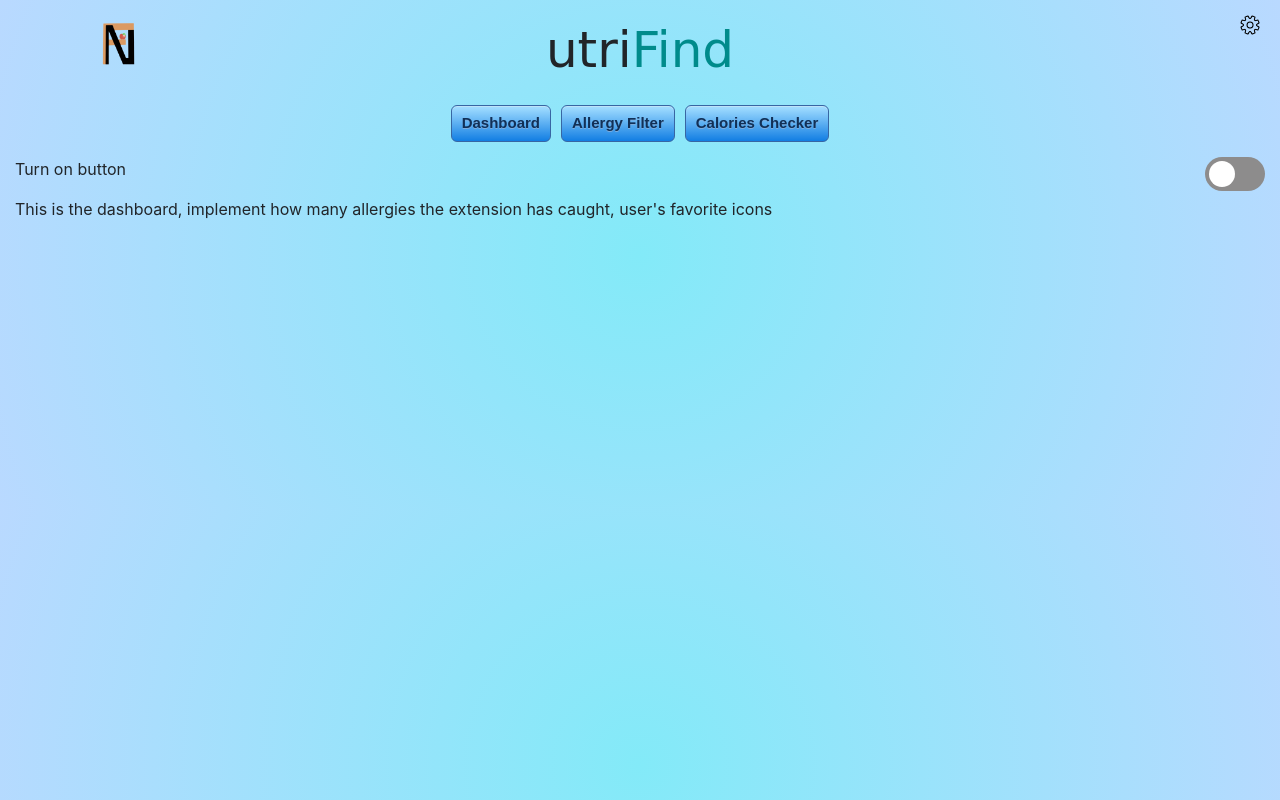
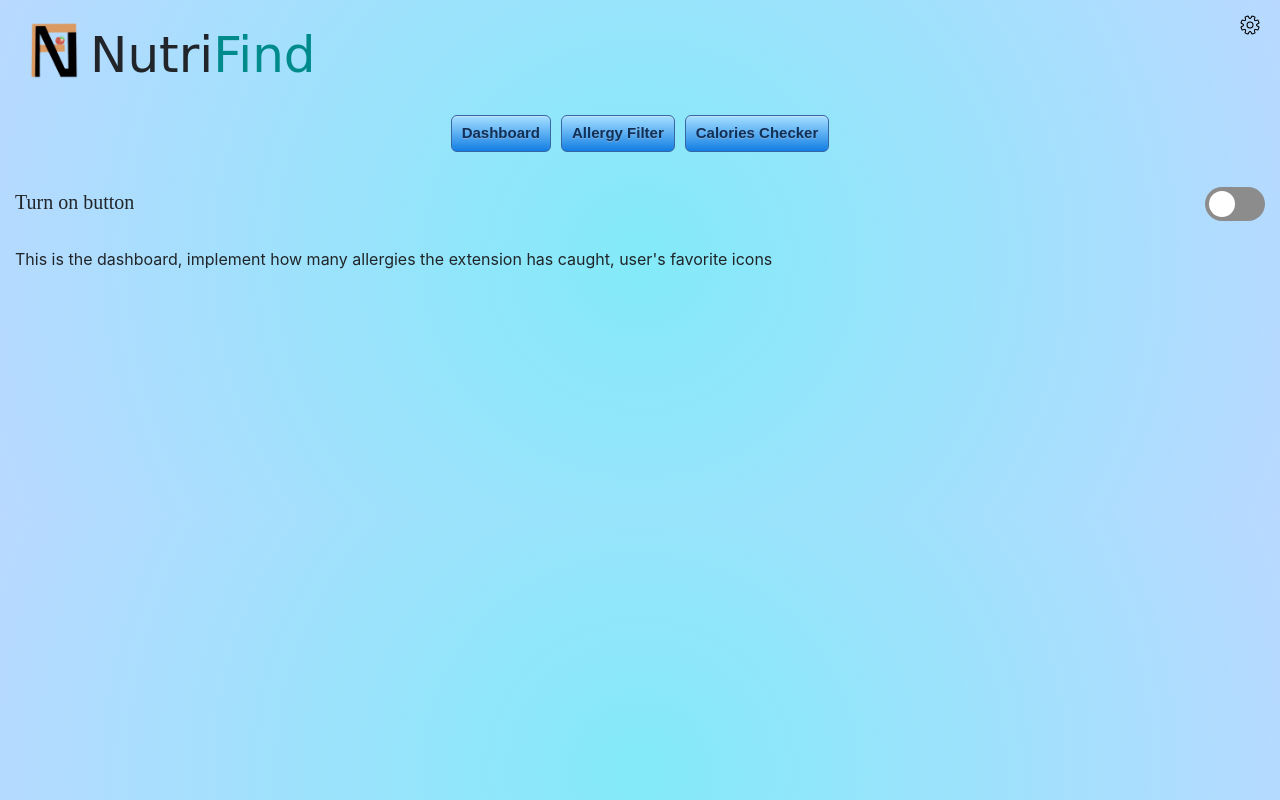
Before and after one commit to daniel-zm-fang/nutrifind, a website built with webpack: page frontend/src/popup.html in a window 1280 px wide. Built offline with nearby package versions, Linux system fonts and the light colour scheme; some packages are replaced by stand-ins of ours; a web font is replaced by a local one.

Commit message:
fixed fonts, positioning and dashboard

```diff
--- a/frontend/src/popup.css
+++ b/frontend/src/popup.css
@@ -5,21 +5,29 @@ body {
     background: radial-gradient(circle, rgb(131, 234, 248) 0%, rgba(185,217,255,1) 100%);
 }
 
+
+
 .title{
-    margin: 5px;
-    text-align: center;
+    margin-left: 50px;
+    text-align: left;
 }
 
 #logo{
-    width: 33px;
-    height: 44px;
+    /*
+    width: 40px;
+    height: 53px;
+    position: relative;
+    */
+    width: 48px;
+    height: 57px;
     position: absolute;
     top: 22px;
-    left: 102px;
+    left: 30px;
+
 }
 
 #titleText {
-    margin: 20px;
+    margin: 25px;
     font-size: 50px;
     font-family: 'Gluten', cursive;
 }
@@ -41,6 +49,7 @@ body {
 #menuBar {
     display: flex;
     justify-content: center;
+    padding-bottom: 20px;
 }
 
 .myButton {
@@ -69,6 +78,17 @@ body {
 	position:relative;
 	top:1px;
 }
+
+#onofftext{
+    font-family: 'Gluten';
+    font-size: 20px;
+
+}
+
+#dashboard{
+    margin-bottom: 30px;
+}
+
 
 #foodList {
     margin: 10px 0px;
--- a/frontend/src/popup.html
+++ b/frontend/src/popup.html
@@ -4,6 +4,9 @@
     <meta charset="UTF-8">
     <link rel="preconnect" href="https://fonts.googleapis.com">
     <link rel="preconnect" href="https://fonts.gstatic.com" crossorigin>
+    <link rel="preconnect" href="https://fonts.googleapis.com">
+    <link rel="preconnect" href="https://fonts.gstatic.com" crossorigin>
+    <link href="https://fonts.googleapis.com/css2?family=Oswald:wght@200&display=swap" rel="stylesheet">
     <link href="https://fonts.googleapis.com/css2?family=Gluten&display=swap" rel="stylesheet">
     <link rel="stylesheet" href="https://maxcdn.bootstrapcdn.com/bootstrap/4.0.0/css/bootstrap.min.css" integrity="sha384-Gn5384xqQ1aoWXA+058RXPxPg6fy4IWvTNh0E263XmFcJlSAwiGgFAW/dAiS6JXm" crossorigin="anonymous">
     <script src="popup.js"></script>
@@ -15,12 +18,12 @@
     <link rel="mask-icon" href="/safari-pinned-tab.svg" color="#5bbad5">
     <meta name="msapplication-TileColor" content="#da532c">
     <meta name="theme-color" content="#ffffff">
-    <title>Nutrifind</title>
+    <title>NutriFind</title>
 </head>
 <body>
     <div class="title">
         <img id="logo" src="nutrifind logo.png" id="logo" alt="NutriFind Logo">
-        <h1 id="titleText">utri<span style="color:darkcyan">Find</span></h1>
+        <h1 id="titleText">Nutri<span style="color:darkcyan">Find</span></h1>
     </div>
     <img src="setting.png" id="settingsButton" alt="settings">
     <div id="menuBar">
@@ -35,10 +38,10 @@
                 <span class="slider round"></span>
             </label>
         </div>
-        <p>Turn on button</p>
+        <p id="onofftext">Turn on button</p>
     </div>
     <div>
-        <p>This is the dashboard, implement how many allergies the extension has caught, user's favorite icons</p>
+        <p id="dashboardtext">This is the dashboard, implement how many allergies the extension has caught, user's favorite icons</p>
     </div>
     <div id="allergy" class="tab" style="display: none">
         <ul id="foodList" class="list-group"></ul>
```
